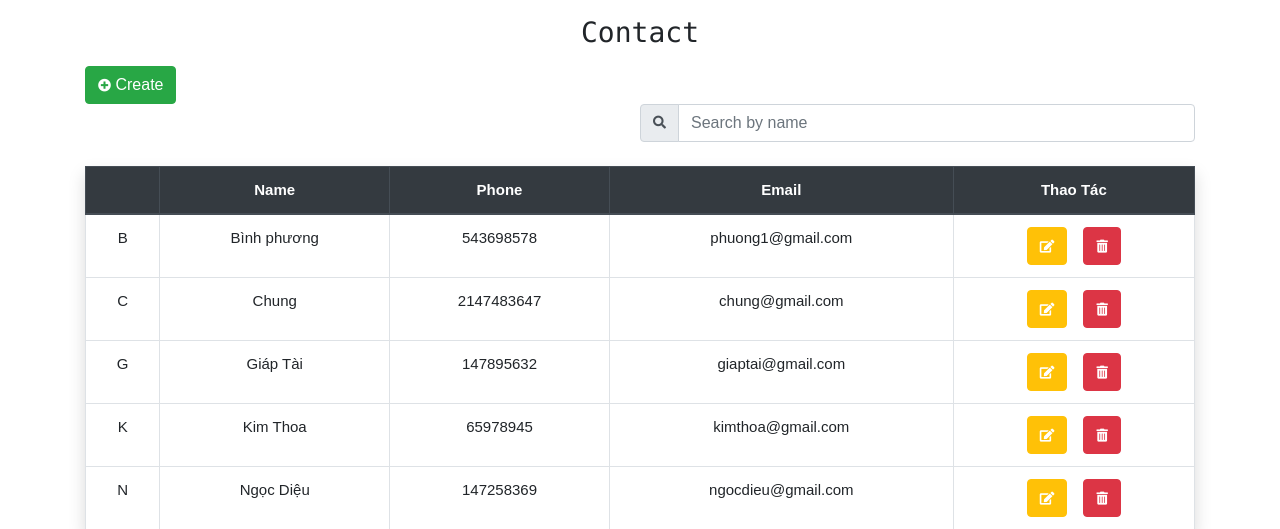
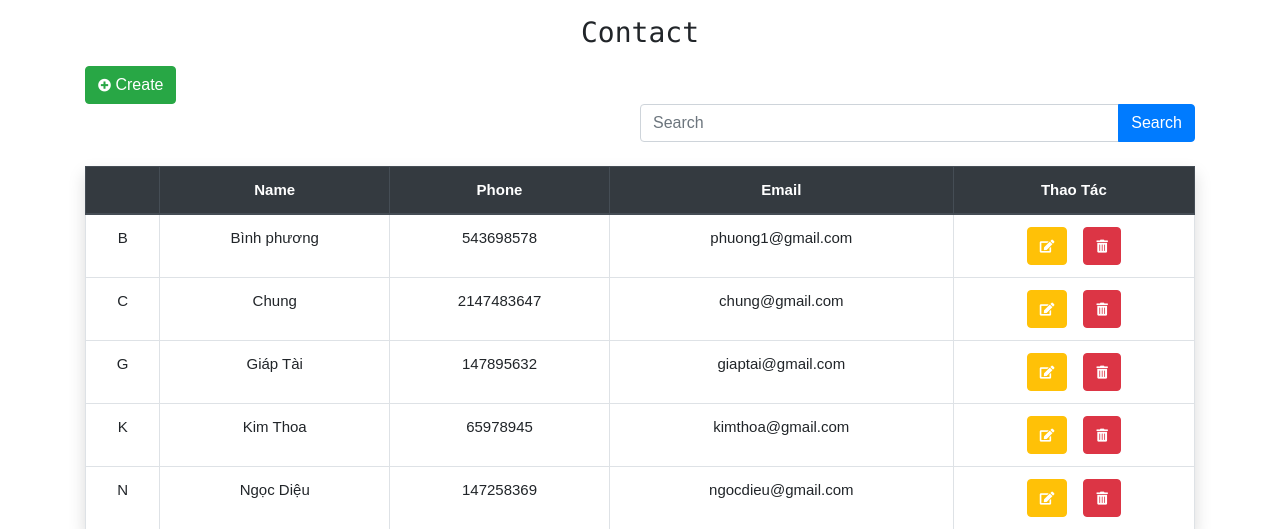
Before and after one commit to QuangThai/BaiTap-Contact, a PHP site: page /contact.php in a window 1280 px wide. Shown: the top 529 px of the page. Run offline with PHP 8.4, Linux system fonts and the light colour scheme; data comes from the database, SQL or seed files in the repository; some libraries are stand-ins or nearby versions.

Commit message:
Change search by name

```diff
--- a/contact.php
+++ b/contact.php
@@ -56,12 +56,14 @@
 
 		<a class="text-white btn btn-success" href="insert.php"><i class="fas fa-plus-circle"></i> Create</a>
 
+		<form action="#" method="POST">
 			<div class="input-group mb-3 w-50 ml-auto">
-				<div class="input-group-prepend ">
-					<span class="input-group-text" id="basic-addon1"><i class="fas fa-search"></i></span>
+				<input type="text" class="form-control" name="search" placeholder="Search" aria-label="Recipient's username" aria-describedby="button-addon2">
+				<div class="input-group-append">
+					<button type="submit" class="btn btn-primary" type="button" id="button-addon2">Search</button>
 				</div>
-				<input type="text" class="form-control" id="myInput" name="search" placeholder="Search by name">
 			</div>
+		</form>
 
 		<div class="shadow">
 			<table class="table table-bordered mt-4" id="myTable">
@@ -77,8 +79,15 @@
 				<tbody>
 					<?php
 						include_once 'conn.php';
-						$q = " SELECT * FROM contactdata ORDER BY name LIMIT $start, $limit";
-						$query = mysqli_query($con,$q);
+						if (isset($_POST['search'])) {
+                    		$searchKey = $_POST['search'];
+                    		$sql = "SELECT * FROM contactdata WHERE name LIKE '%$searchKey%' ";
+                		}
+                		else {
+							$sql = "SELECT * FROM contactdata ORDER BY name LIMIT $start, $limit";
+							$searchKey = "";
+						}
+						$query = mysqli_query($con,$sql);
 						while ($row = mysqli_fetch_assoc($query)) {
 					?>
 					<tr>
@@ -128,16 +137,6 @@
 	<script src="https://code.jquery.com/jquery-3.3.1.slim.min.js" integrity="sha384-q8i/X+965DzO0rT7abK41JStQIAqVgRVzpbzo5smXKp4YfRvH+8abtTE1Pi6jizo" crossorigin="anonymous"></script>
 	<script src="https://cdnjs.cloudflare.com/ajax/libs/popper.js/1.14.7/umd/popper.min.js" integrity="sha384-UO2eT0CpHqdSJQ6hJty5KVphtPhzWj9WO1clHTMGa3JDZwrnQq4sF86dIHNDz0W1" crossorigin="anonymous"></script>
 	<script src="https://stackpath.bootstrapcdn.com/bootstrap/4.3.1/js/bootstrap.min.js" integrity="sha384-JjSmVgyd0p3pXB1rRibZUAYoIIy6OrQ6VrjIEaFf/nJGzIxFDsf4x0xIM+B07jRM" crossorigin="anonymous"></script>
-	<script>
-		$(document).ready(function(){
-		  $("#myInput").on("keyup", function() {
-		    var value = $(this).val().toLowerCase();
-		    $("#myTable tr").filter(function() {
-		      $(this).toggle($(this).text().toLowerCase().indexOf(value) > -1)
-		    });
-		  });
-		});
-	</script>
 </body>
 
 </html>
```
